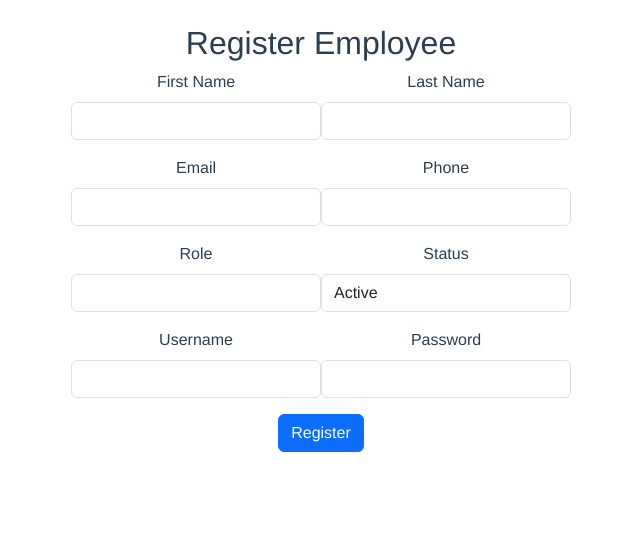
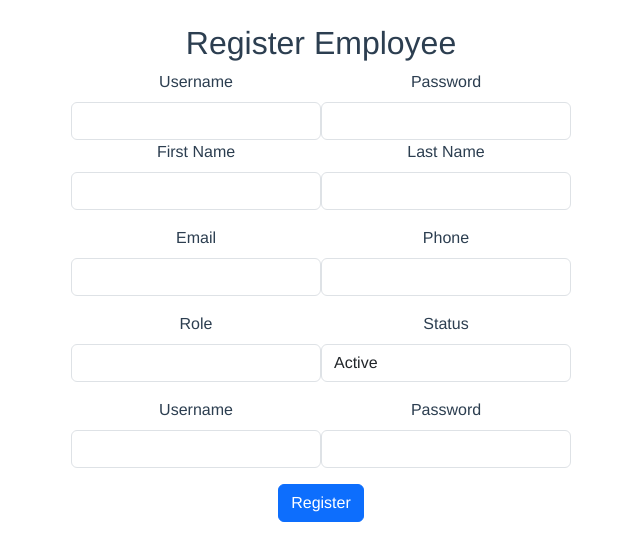
Before and after one commit to brocs/VulcanSwimmingPoolManagementSytem, a Vue app: page /CreateEmployee in a window 1280 px wide. Shown: the top 560 px of the page, without its empty margins (319-959 px from the left). Built offline with nearby package versions, Linux system fonts and the light colour scheme.

Commit message:
Fixing CreateEmployee.vue

```diff
--- a/src/components/CreateEmployee.vue
+++ b/src/components/CreateEmployee.vue
@@ -3,6 +3,14 @@
     <h2>Register Employee</h2>
     <form @submit.prevent="registerEmployee">
       <div class="row mb-3">
+        <div class="col-6">
+          <label for="Emp_Username" class="form-label">Username</label>
+          <input type="text" class="form-control" v-model="employee.Emp_Username" required>
+        </div>
+        <div class="col-6">
+          <label for="Emp_Password" class="form-label">Password</label>
+          <input type="password" class="form-control" v-model="employee.Emp_Password" required>
+        </div>
         <div class="col-6">
           <label for="Emp_FName" class="form-label">First Name</label>
           <input type="text" class="form-control" v-model="employee.Emp_FName" required>
```
